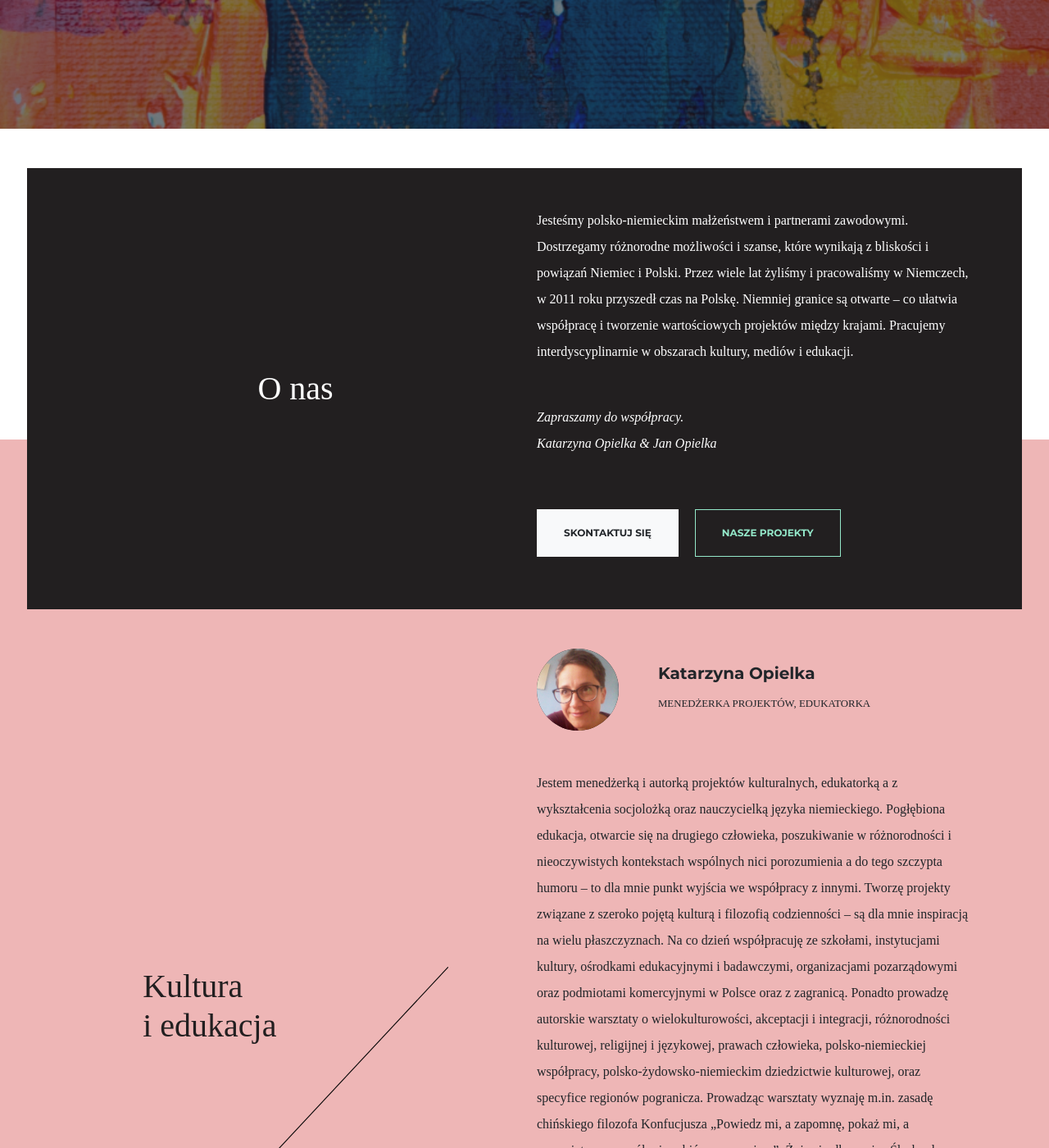
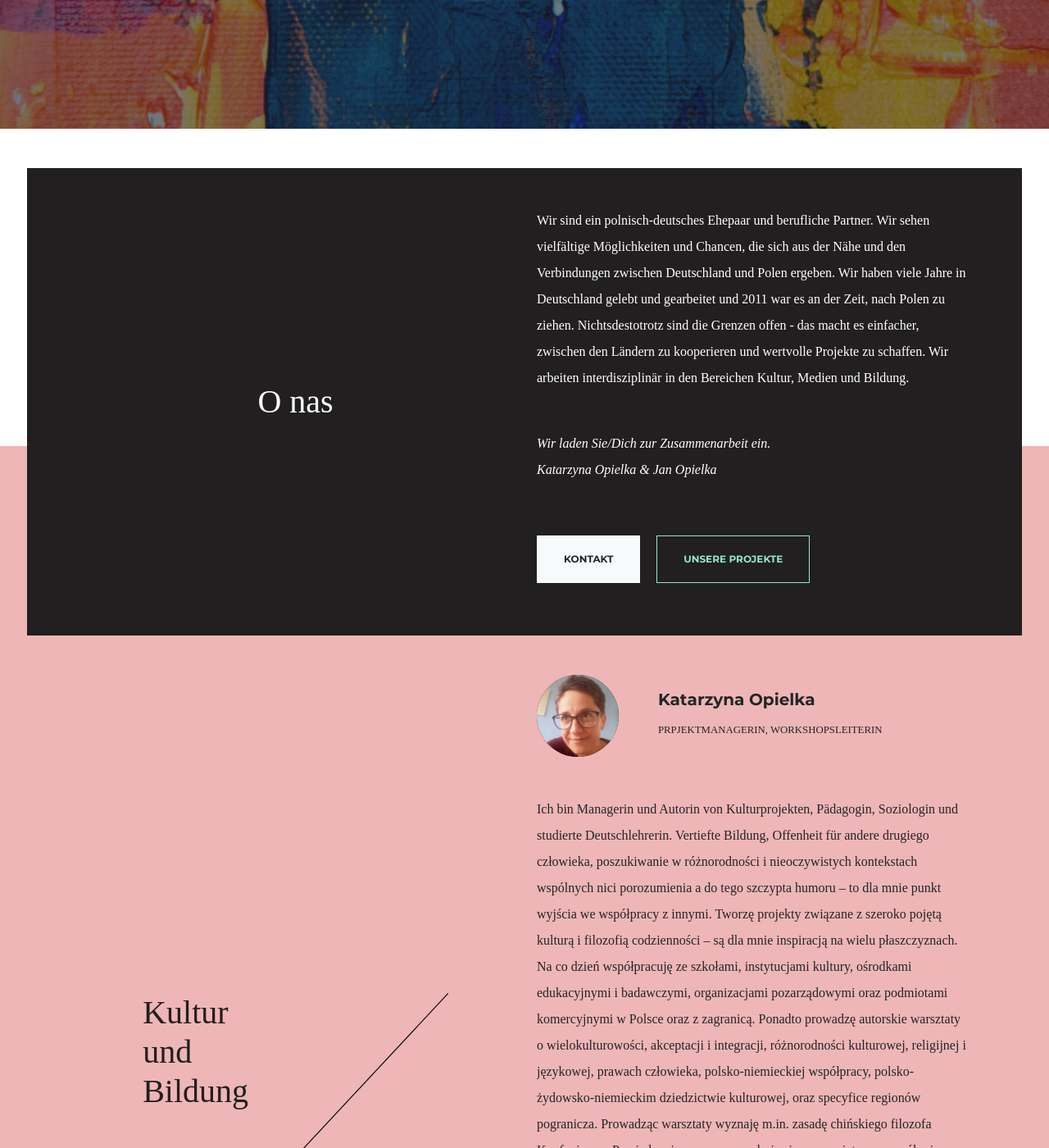
Before and after one commit to Zorro-kul/kulturopracownia.pl, a Jekyll site: the page built from de.html, in a window 1280 px wide and 1400 px high, scrolled down 543 px. Shown: the whole window at 82% size. Built offline with Jekyll 4.4.1, drawn with Linux system fonts in a browser that asks for light colours; some web fonts are replaced; some of the changed text lies outside the part shown.

Commit message:
Update de.html

```diff
--- a/de.html
+++ b/de.html
@@ -11,36 +11,36 @@ locale: de
     </div>
     <div class="col-xl col-lg col-md">
       <p>
-        Jesteśmy polsko-niemieckim małżeństwem i partnerami
-        zawodowymi. Dostrzegamy różnorodne możliwości i szanse,
-        które wynikają z bliskości i powiązań Niemiec i
-        Polski. Przez wiele lat żyliśmy i pracowaliśmy w
-        Niemczech, w 2011 roku przyszedł czas na Polskę. Niemniej
-        granice są otwarte – co ułatwia współpracę i tworzenie
-        wartościowych projektów między krajami. Pracujemy
-        interdyscyplinarnie w obszarach kultury, mediów i
-        edukacji.
+        Wir sind ein polnisch-deutsches Ehepaar und berufliche Partner.
+        Wir sehen vielfältige Möglichkeiten und Chancen,
+        die sich aus der Nähe und den Verbindungen zwischen Deutschland und Polen ergeben.
+        Wir haben viele Jahre in Deutschland gelebt und gearbeitet
+        und 2011 war es an der Zeit, nach Polen zu ziehen.
+        Nichtsdestotrotz sind die Grenzen offen -
+        das macht es einfacher, zwischen den Ländern zu kooperieren
+        und wertvolle Projekte zu schaffen. Wir arbeiten interdisziplinär
+        in den Bereichen Kultur, Medien und Bildung.
       </p>
 
       <p class="my-5">
         <em>
-          Zapraszamy do współpracy. <br>
+          Wir laden Sie/Dich zur Zusammenarbeit ein. <br>
           Katarzyna Opielka &amp; Jan Opielka
         </em>
       </p>
 
-      <a href="#kontakt" class="btn btn-light text-uppercase mr-3 my-3">Skontaktuj się</a>
-      <a href="javascript:undefined" class="btn btn-outline-info text-uppercase my-3">Nasze projekty</a>
+      <a href="#kontakt" class="btn btn-light text-uppercase mr-3 my-3">Kontakt</a>
+      <a href="javascript:undefined" class="btn btn-outline-info text-uppercase my-3">Unsere Projekte</a>
     </div>
   </div>
 
   <div class="row p-5">
     <div id="carousel-nav" class="col-xl-4 col-lg-6 offset-xl-1 row align-self-end no-gutters p-0">
       <div class="col align-self-start">
-        <a href="javascript:undefined" data-target="#carousel" data-slide-to="0" class="h1 text-dark">Kultura <br> i edukacja</a>
+        <a href="javascript:undefined" data-target="#carousel" data-slide-to="0" class="h1 text-dark">Kultur <br> und Bildung</a>
       </div>
       <div class="col align-self-end text-right">
-        <a href="javascript:undefined" data-target="#carousel" data-slide-to="1" class="h1 text-muted">Publicystyka <br> i poezofia</a>
+        <a href="javascript:undefined" data-target="#carousel" data-slide-to="1" class="h1 text-muted">Publizistik <br> und Poezofia</a>
       </div>
     </div>
     <div id="carousel" class="carousel col-xl-6 col-lg-6 offset-xl-1" data-ride="carousel" data-interval="30000">
@@ -50,14 +50,14 @@ locale: de
             <img src="./assets/images/kasia.jpg" width="100" height="100" class="img rounded-circle bg-dark mr-5">
             <div class="align-self-center">
               <h6 class="h5 font-weight-bold">Katarzyna Opielka</h6>
-              <small class="text-uppercase">Menedżerka projektów, edukatorka</small>
+              <small class="text-uppercase">Prpjektmanagerin, Workshopsleiterin</small>
             </div>
           </div>
 
           <div>
-            Jestem menedżerką i autorką projektów kulturalnych,
-            edukatorką a z wykształcenia socjolożką oraz nauczycielką
-            języka niemieckiego. Pogłębiona edukacja, otwarcie się na
+            Ich bin Managerin und Autorin von Kulturprojekten, Pädagogin,
+            Soziologin und studierte Deutschlehrerin.
+            Vertiefte Bildung, Offenheit für andere
             drugiego człowieka, poszukiwanie w różnorodności i
             nieoczywistych kontekstach wspólnych nici porozumienia a
             do tego szczypta humoru – to dla mnie punkt wyjścia we
```
